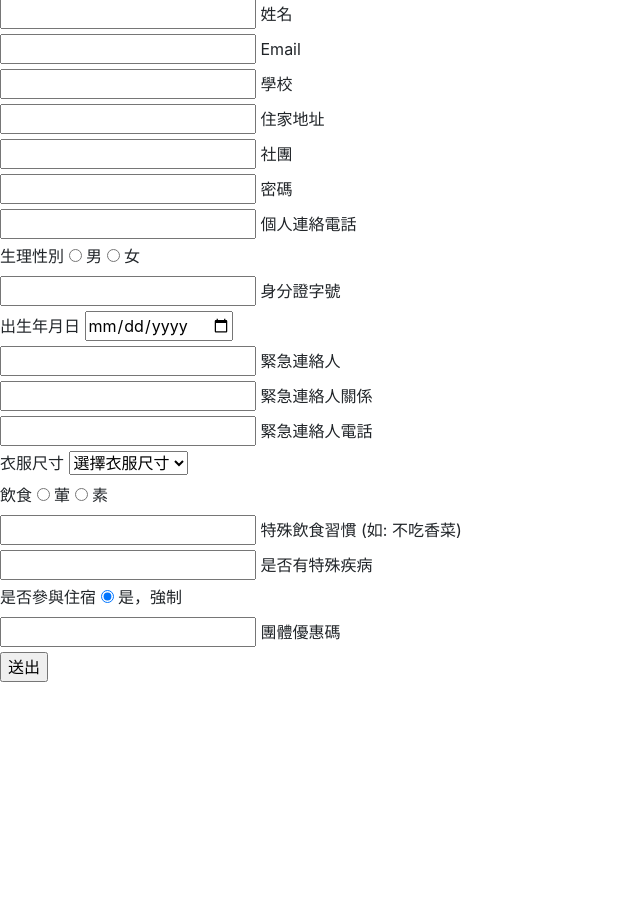
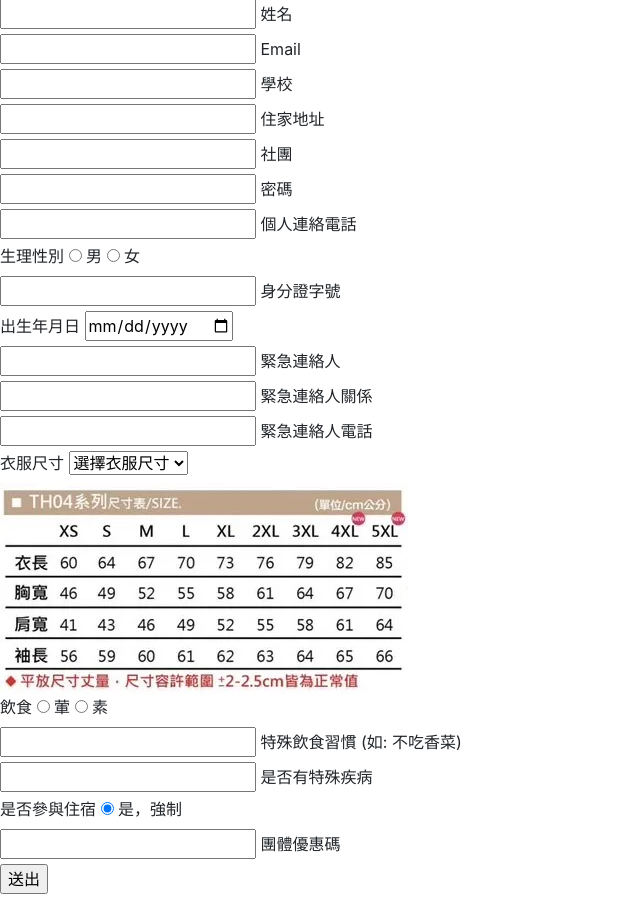
Before and after one commit to SCAICT/112-winter-camp, a Django app: template back-end/flask/templates/sign.html in a window 1280 px wide. Shown: the part 1416-2326 px from the top of the page, without its empty margins (0-640 px from the left). Before the commit the page ends 2098 px from the top, so only its background shows below. Run offline with Django 4.2, Linux system fonts and the light colour scheme; the template is opened without the code that fills it, so the values that code supplies are empty; some libraries are stand-ins or nearby versions.

Commit message:
new shirt

```diff
--- a/back-end/flask/static/form.css
+++ b/back-end/flask/static/form.css
@@ -250,3 +250,6 @@ nav .current a:before {
     left: 0;
     right: 0;
 }
+.shirt{
+    width: 100%;
+}
--- a/back-end/flask/templates/lastStep.html
+++ b/back-end/flask/templates/lastStep.html
@@ -97,7 +97,7 @@
     </head>
     <body>
         <main>
-            <a href="/edit" id="edit">&lt; 編輯報名資訊</a>
+            <!-- <a href="/edit" id="edit">&lt; 編輯報名資訊</a> -->
             <h1>還差最後一步</h1>
             <h2>尚未報名完成</h2>
             <!-- # coupon,isPaid,consentID,maintenance,adminCheck -->
--- a/back-end/flask/templates/sign.html
+++ b/back-end/flask/templates/sign.html
@@ -70,6 +70,7 @@
             <input type="tel" name="data[]" required="" />
             <label>緊急連絡人電話</label>
         </div>
+
         <div class="radio-box">
             <label for="">衣服尺寸</label>
             <select name="data[]" required="">
@@ -81,6 +82,9 @@
                 <option value="XL">XL</option>
                 <option value="XXL">XXL</option>
             </select>
+        </div>
+        <div class="radio-box">
+            <img src="/static/shirt.webp" class=shirt alt="">
         </div>
         <div class="radio-box">
             <label for="">飲食</label>
```
Also changed, not shown: back-end/flask/static/shirt.webp (added).
